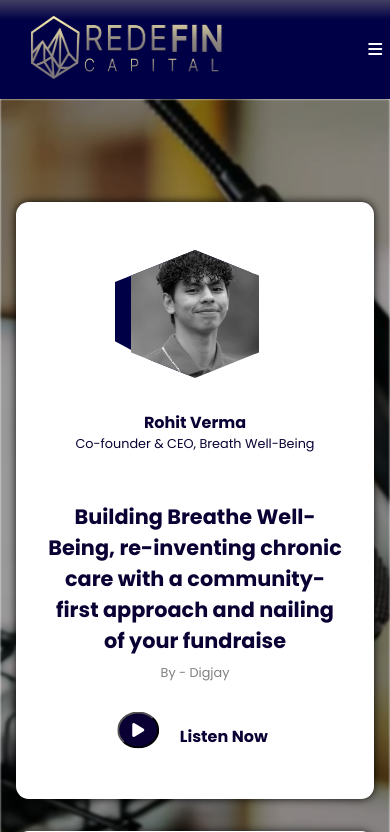
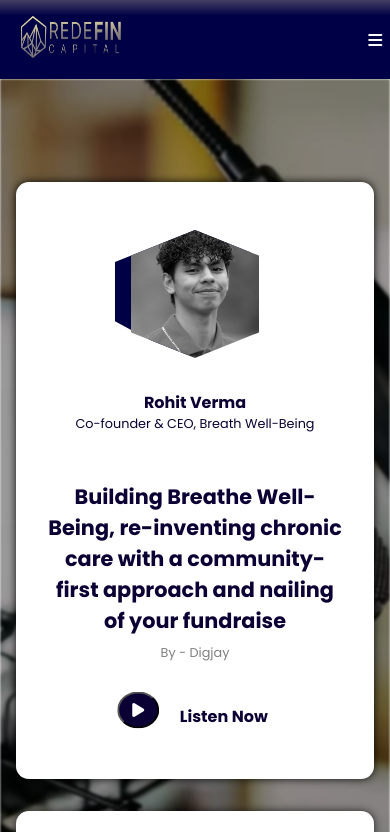
Before and after one commit to umer30962/RedeFin-Capital---Podcast-Page, a plain HTML site: page index.html in a window 390 px wide. Shown: the top 832 px of the page. Drawn offline with Linux system fonts and the light colour scheme.

Commit message:
Update logo and about section styles for improved layout on mobile devices

```diff
--- a/media.css
+++ b/media.css
@@ -379,9 +379,10 @@
   }
 
   .logo img {
-    width: 80% !important;
-    margin-left: 10% !important;
-    padding: 2% !important;
+    height: 3.5rem !important;
+    width: 60% !important;
+    margin-left: 8% !important;
+    padding: 3% !important;
   }
 
   .nav-links ul {
@@ -582,7 +583,7 @@
   }
 
   .about-design {
-    margin-left: -0.5rem !important;
+    margin-left: -1rem !important;
     width: 100% !important;
     padding: 2rem 0 !important;
     height: 300px !important;
```
